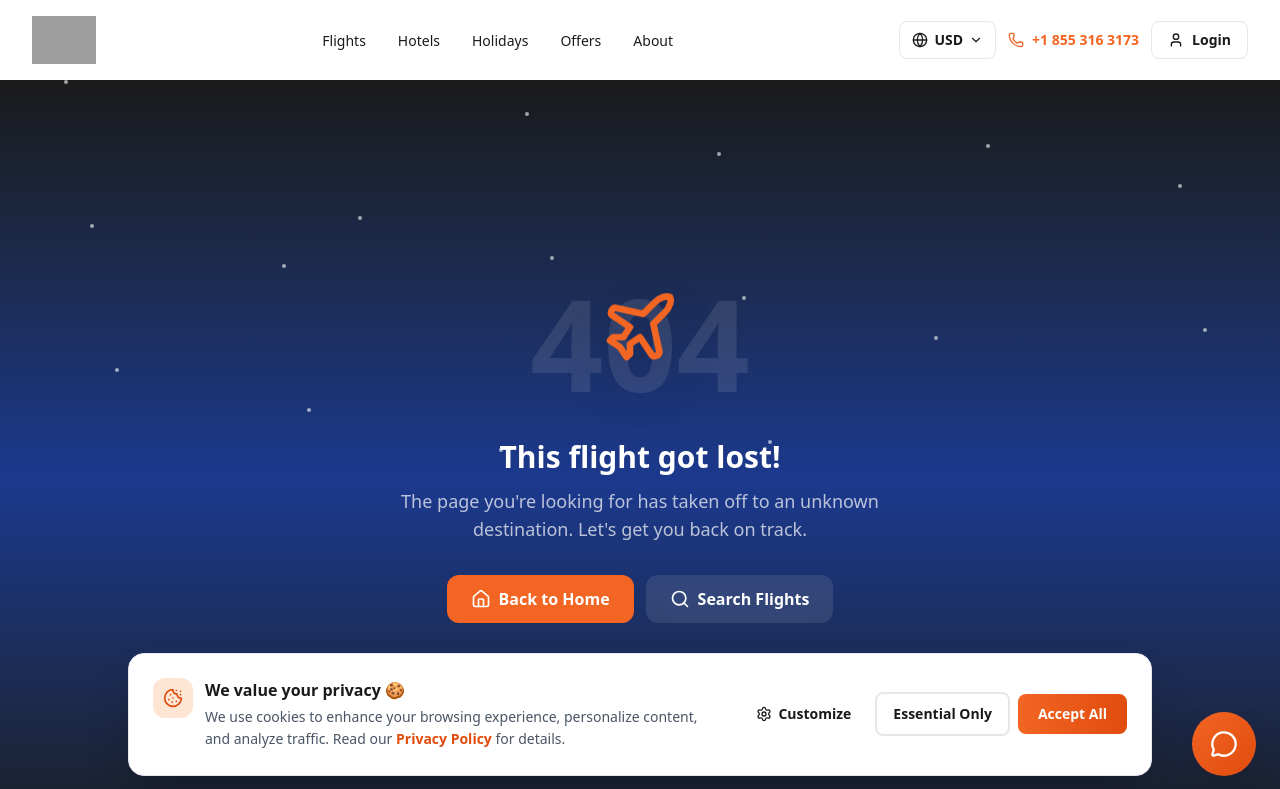
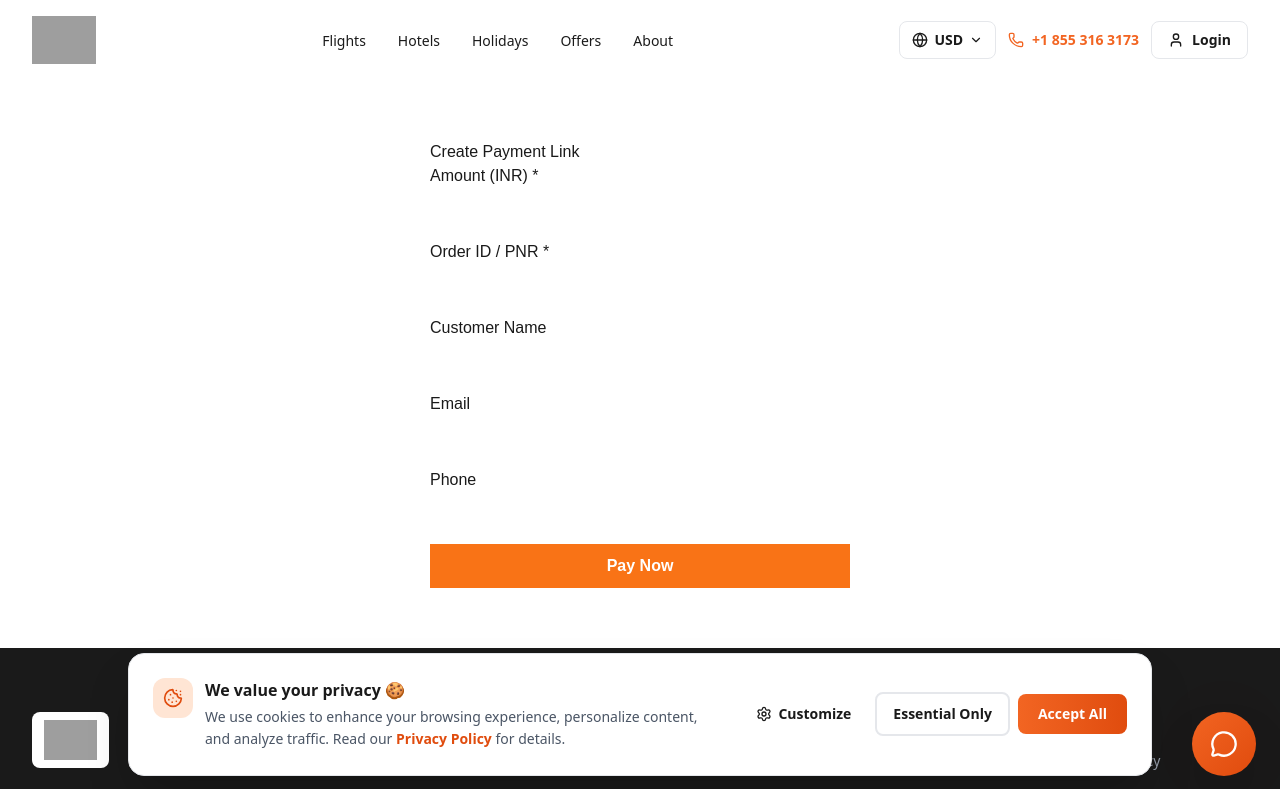
Before and after one commit to ainsoftware690/reservationkart, a Next.js app: page /pay in a window 1280 px wide. Before the commit this address had no page. Shown: the top 789 px of the page. Built offline with nearby package versions, Linux system fonts and the light colour scheme; grey boxes are pictures that could not be loaded.

Commit message:
add payment page

```diff
--- /dev/null
+++ b/src/app/pay/page.js
@@ -0,0 +1,96 @@
+"use client";
+import { useState } from "react";
+
+export default function PayPage() {
+  const [form, setForm] = useState({
+    amount: "",
+    order_id: "",
+    name: "",
+    email: "",
+    phone: "",
+  });
+
+  const handleChange = (e) => {
+    setForm({ ...form, [e.target.name]: e.target.value });
+  };
+
+  const handleSubmit = (e) => {
+    e.preventDefault();
+    const params = new URLSearchParams(form).toString();
+    window.location.href = `/api/ccavenue/initiate?${params}`;
+  };
+
+  return (
+    <div style={{ maxWidth: 420, margin: "60px auto", fontFamily: "sans-serif" }}>
+      <h2>Create Payment Link</h2>
+      <form onSubmit={handleSubmit}>
+        <div style={{ marginBottom: 12 }}>
+          <label>Amount (INR) *</label>
+          <input
+            type="number"
+            name="amount"
+            required
+            value={form.amount}
+            onChange={handleChange}
+            style={{ width: "100%", padding: 8 }}
+          />
+        </div>
+        <div style={{ marginBottom: 12 }}>
+          <label>Order ID / PNR *</label>
+          <input
+            type="text"
+            name="order_id"
+            required
+            value={form.order_id}
+            onChange={handleChange}
+            style={{ width: "100%", padding: 8 }}
+          />
+        </div>
+        <div style={{ marginBottom: 12 }}>
+          <label>Customer Name</label>
+          <input
+            type="text"
+            name="name"
+            value={form.name}
+            onChange={handleChange}
+            style={{ width: "100%", padding: 8 }}
+          />
+        </div>
+        <div style={{ marginBottom: 12 }}>
+          <label>Email</label>
+          <input
+            type="email"
+            name="email"
+            value={form.email}
+            onChange={handleChange}
+            style={{ width: "100%", padding: 8 }}
+          />
+        </div>
+        <div style={{ marginBottom: 12 }}>
+          <label>Phone</label>
+          <input
+            type="tel"
+            name="phone"
+            value={form.phone}
+            onChange={handleChange}
+            style={{ width: "100%", padding: 8 }}
+          />
+        </div>
+        <button
+          type="submit"
+          style={{
+            width: "100%",
+            padding: 10,
+            background: "#f97316",
+            color: "#fff",
+            border: "none",
+            fontWeight: "bold",
+            cursor: "pointer",
+          }}
+        >
+          Pay Now
+        </button>
+      </form>
+    </div>
+  );
+}
```
